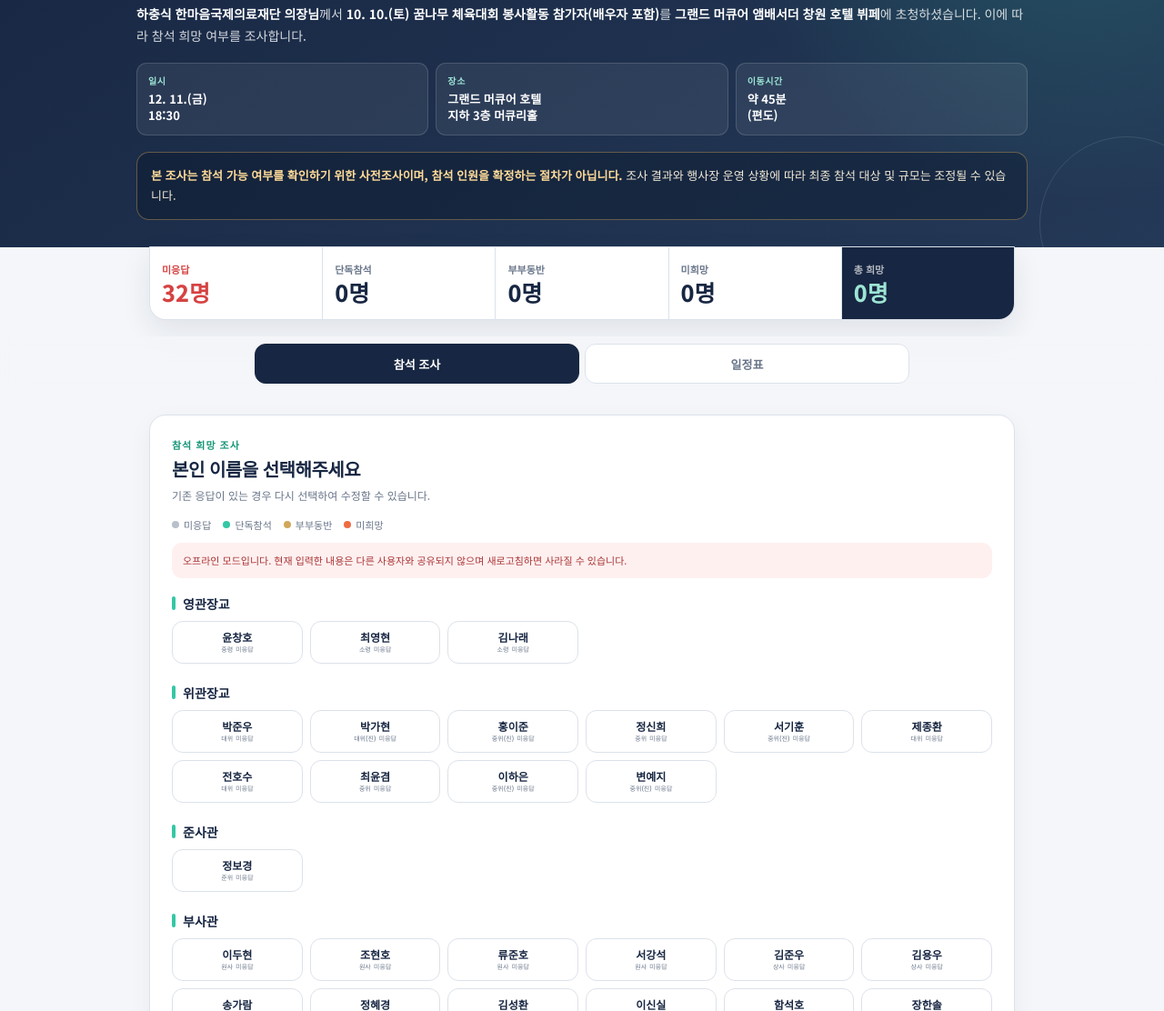
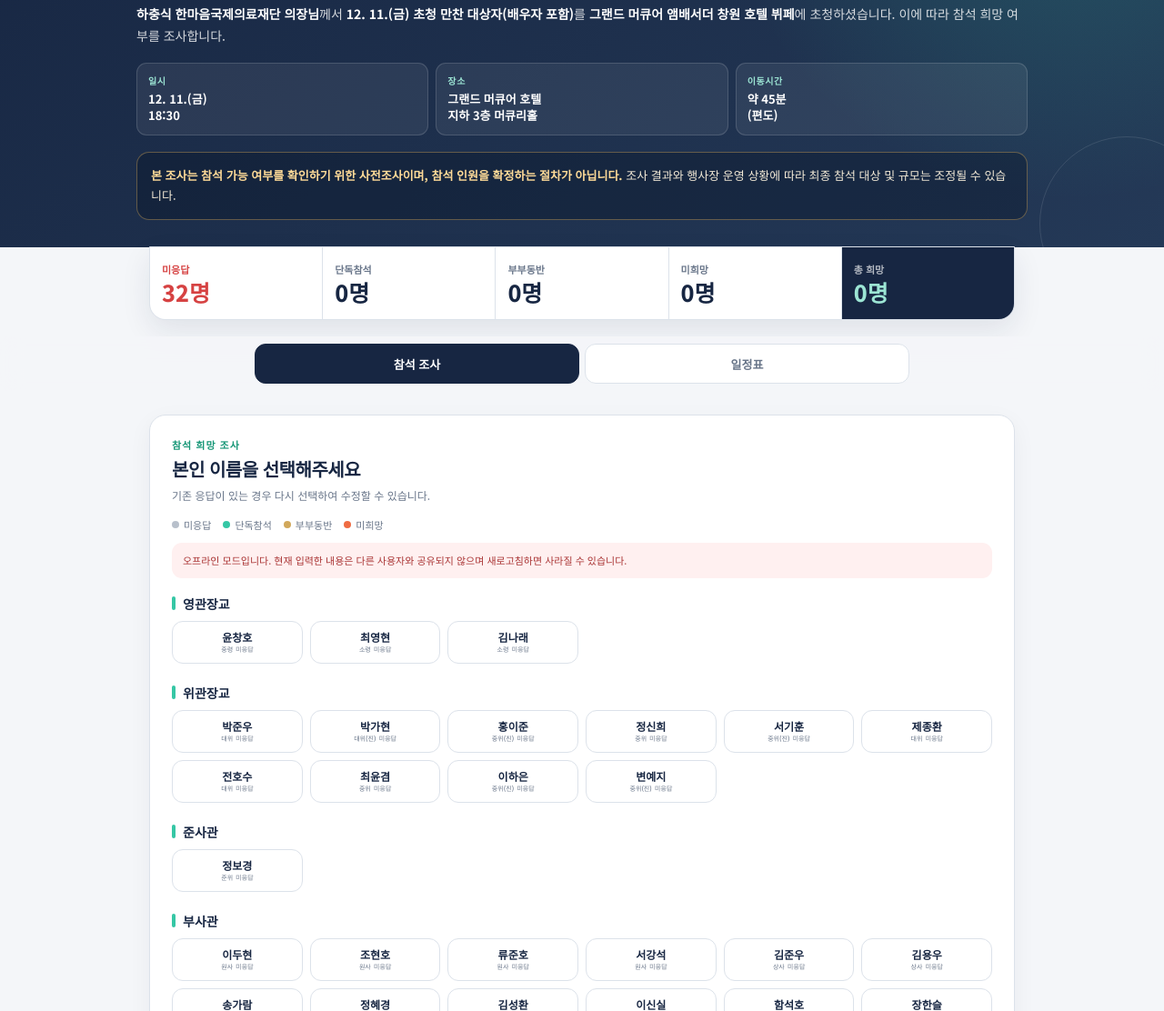
Before and after one commit to Buzzigirl/2026-hanmaeum-dinner-1211, a plain HTML site: page index.html in a window 1280 px wide. Shown: the part 188-1300 px from the top of the page at 91% size. Drawn offline with Linux system fonts and the light colour scheme.

Commit message:
Correct attendee name and dinner date copy

```diff
--- a/index.html
+++ b/index.html
@@ -250,7 +250,7 @@
         <div class="sync-status" id="syncStatus">연결 중</div>
       </div>
       <h1>한마음국제의료재단<br>초청 만찬 참석 희망 조사</h1>
-      <p class="hero-intro"><strong>하충식 한마음국제의료재단 의장님</strong>께서 <strong>10. 10.(토) 꿈나무 체육대회 봉사활동 참가자(배우자 포함)</strong>를 <strong>그랜드 머큐어 앰배서더 창원 호텔 뷔페</strong>에 초청하셨습니다. 이에 따라 참석 희망 여부를 조사합니다.</p>
+      <p class="hero-intro"><strong>하충식 한마음국제의료재단 의장님</strong>께서 <strong>12. 11.(금) 초청 만찬 대상자(배우자 포함)</strong>를 <strong>그랜드 머큐어 앰배서더 창원 호텔 뷔페</strong>에 초청하셨습니다. 이에 따라 참석 희망 여부를 조사합니다.</p>
       <div class="event-facts" aria-label="행사 기본정보">
         <div class="event-fact"><div class="event-fact-label">일시</div><div class="event-fact-value">12. 11.(금)<br>18:30</div></div>
         <div class="event-fact"><div class="event-fact-label">장소</div><div class="event-fact-value">그랜드 머큐어 호텔<br>지하 3층 머큐리홀</div></div>
@@ -360,7 +360,7 @@
       { id:"member_23", group:"부사관", name:"김성환", role:"중사" },
       { id:"member_24", group:"부사관", name:"이신실", role:"중사" },
       { id:"member_25", group:"부사관", name:"함석호", role:"중사" },
-      { id:"member_26", group:"부사관", name:"장한솔", role:"중사" },
+      { id:"member_26", group:"부사관", name:"장한슬", role:"중사" },
       { id:"member_27", group:"부사관", name:"손가은", role:"하사" },
       { id:"member_28", group:"부사관", name:"천정환", role:"하사" },
       { id:"member_29", group:"부사관", name:"최창민", role:"하사" },
```
